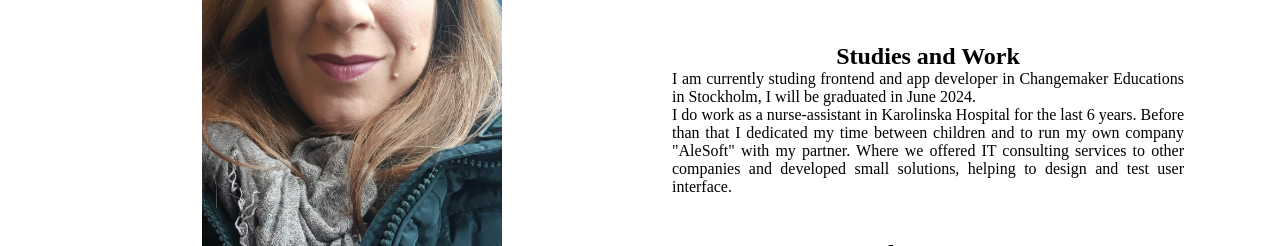
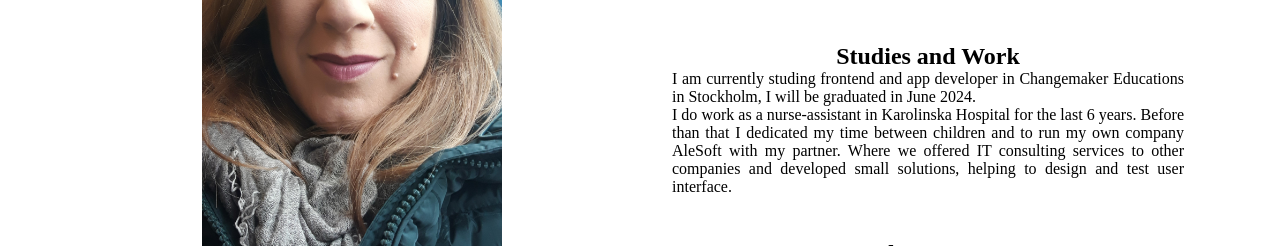
Before and after one commit to milutxi/reactPortfolio, a Next.js app: page /about in a window 1280 px wide. Shown: the part 415-661 px from the top of the page. Built offline with nearby package versions, Linux system fonts and the light colour scheme.

Commit message:
updatings

```diff
--- a/app/about/page.js
+++ b/app/about/page.js
@@ -8,7 +8,7 @@ import javascriptLogo from "../../public/javascriptLogo.png";
 import figmaLogo from "../../public/figmaLogo.png";
 import trello from "../../public/trelloLogo.png";
 
-export default () => {
+ const About = () => {
   return (
 
     <div>
@@ -69,7 +69,7 @@ export default () => {
                             <p>I am currently studing frontend and app developer in Changemaker Educations in Stockholm,
                             I will be graduated in June 2024.<br></br>
                             I do work as a nurse-assistant in Karolinska Hospital for the last 6 years.
-                            Before than that I dedicated my time between children and to run my own company "AleSoft" with my partner.
+                            Before than that I dedicated my time between children and to run my own company AleSoft with my partner.
                             Where we offered IT consulting services to other companies and developed small solutions,
                             helping to design and test user interface.
                             </p>
@@ -91,3 +91,5 @@ export default () => {
 
   );
 };
+
+export default About
--- a/app/portfolio/page.js
+++ b/app/portfolio/page.js
@@ -7,7 +7,7 @@ import DatesAndMore from "../../public/DatesAndMore.jpg";
 import ToSummer from "../../public/ToSummer.jpg";
 import HarryPotter from "../../public/HarryPotterApi.jpg";
 
-export default () => {
+const Portfolio = () => {
   return (
     <div>
       <h1 className={styles.headingTitle}>Portfolio</h1>
@@ -54,3 +54,5 @@ export default () => {
     </div>
   );
 };
+
+export default Portfolio
```
